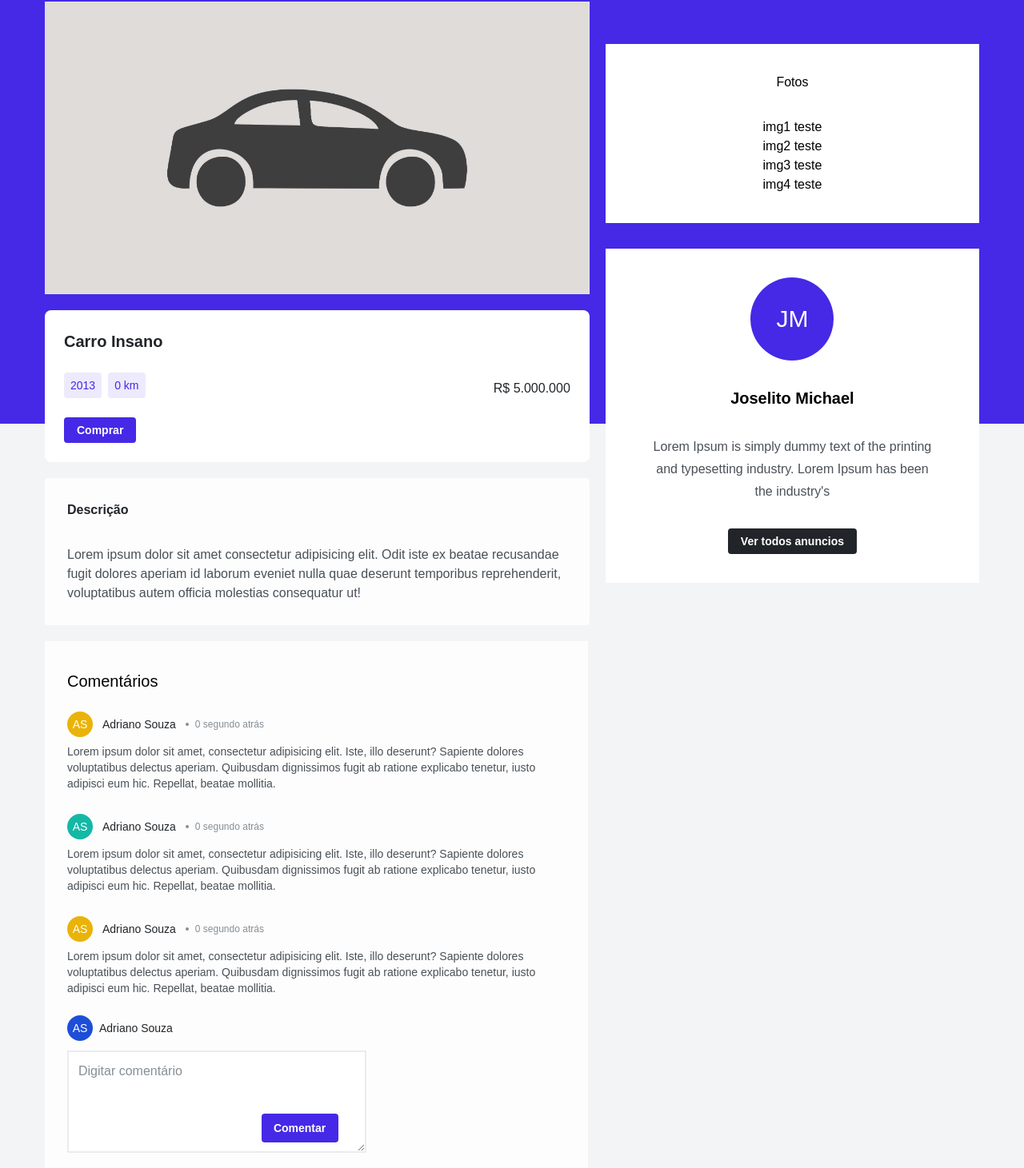
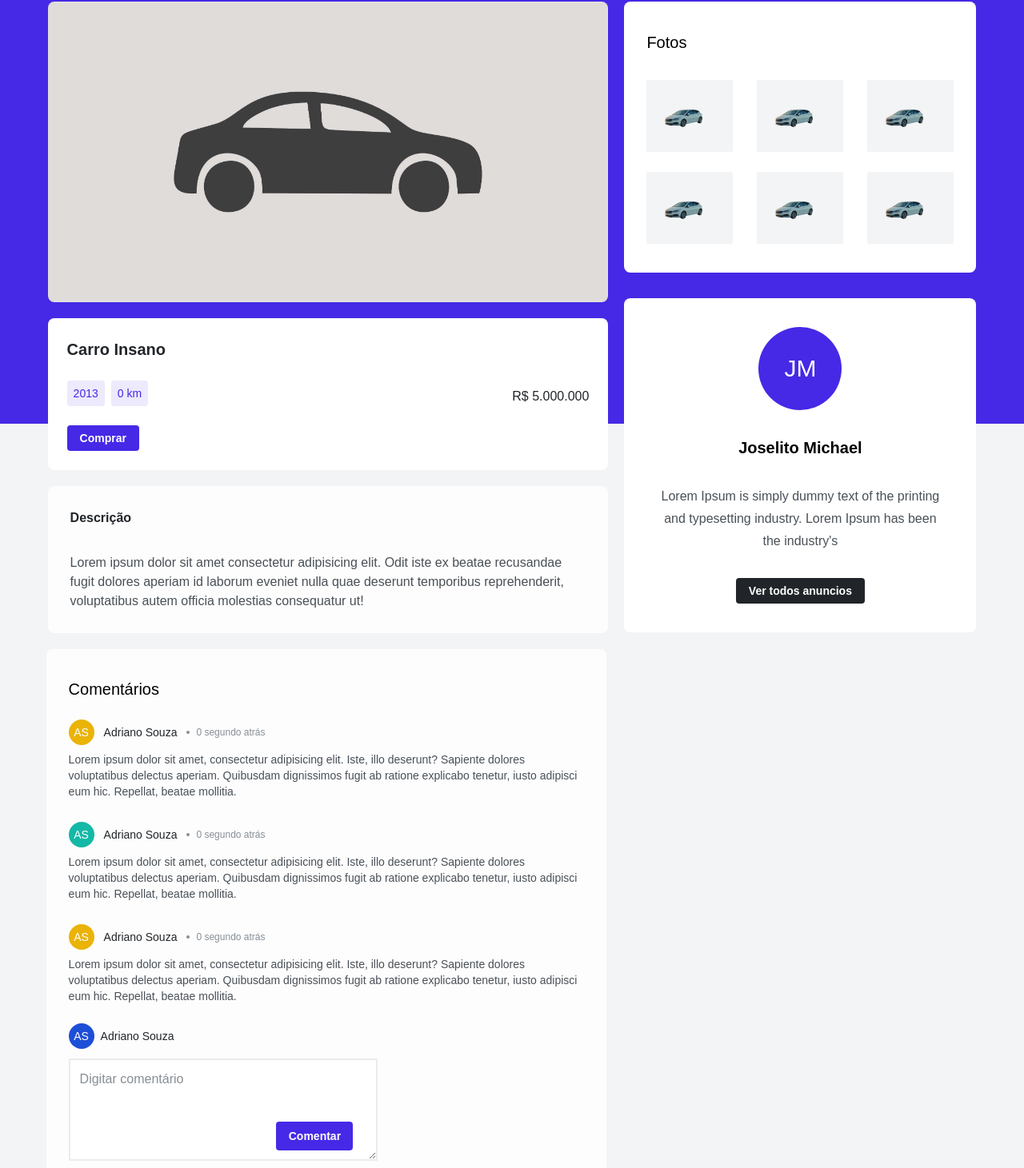
Before and after one commit to GustavoGussoni/motor_shop_front-end, a React (Vite) app: page /product in a window 1280 px wide. Shown: the part 96-1557 px from the top of the page at 80% size. Built offline with nearby package versions, Linux system fonts and the light colour scheme.

Commit message:
fix: products page, car image component

```diff
--- a/src/Components/Aside/CarImages/index.tsx
+++ b/src/Components/Aside/CarImages/index.tsx
@@ -1,12 +1,28 @@
+import img from "../../../Assets/EXTERIOR-frontSidePilotNear-1653845164710-removebg-preview 1.png";
+
 export const CarImages = () => {
   return (
-    <aside className="bg-white flex flex-col items-center gap-8 w-full py-[40px] px-[28px] sm:px-[44px] sm:py-[36px] h-auto sm:flex sm:items-center sm:justify-center">
-      <h1>Fotos</h1>
-      <div>
-        <div>img1 teste</div>
-        <div>img2 teste</div>
-        <div>img3 teste</div>
-        <div>img4 teste</div>
+    <aside className="bg-white rounded-2 flex flex-col items-center gap-8 w-full py-[40px] px-[28px] sm:py-[36px] h-auto sm:flex sm:items-center sm:justify-center">
+      <h1 className="self-start text-heading-6">Fotos</h1>
+      <div className="flex flex-wrap items-center gap-y-[25px] justify-between">
+        <div className="bg-gray-100 flex items-center w-full min-w-[90px] h-[90px] max-w-[108px] max-h-[108px]">
+          <img src={img} alt="Imagem carro" className="object-cover" />
+        </div>
+        <div className="bg-gray-100 flex items-center w-full min-w-[90px] h-[90px] max-w-[108px] max-h-[108px]">
+          <img src={img} alt="Imagem carro" className="object-cover" />
+        </div>
+        <div className="bg-gray-100 flex items-center w-full min-w-[90px] h-[90px] max-w-[108px] max-h-[108px]">
+          <img src={img} alt="Imagem carro" className="object-cover" />
+        </div>
+        <div className="bg-gray-100 flex items-center w-full min-w-[90px] h-[90px] max-w-[108px] max-h-[108px]">
+          <img src={img} alt="Imagem carro" className="object-cover" />
+        </div>
+        <div className="bg-gray-100 flex items-center w-full min-w-[90px] h-[90px] max-w-[108px] max-h-[108px]">
+          <img src={img} alt="Imagem carro" className="object-cover" />
+        </div>
+        <div className="bg-gray-100 flex items-center w-full min-w-[90px] h-[90px] max-w-[108px] max-h-[108px]">
+          <img src={img} alt="Imagem carro" className="object-cover" />
+        </div>
       </div>
     </aside>
   );
--- a/src/Components/Aside/Profile/index.tsx
+++ b/src/Components/Aside/Profile/index.tsx
@@ -11,7 +11,7 @@ export const AsideProfile = () => {
     profileImage: null,
   };
   return (
-    <aside className="bg-white flex flex-col items-center gap-8 w-full py-[40px] px-[28px] sm:px-[44px] sm:py-[36px] h-auto sm:flex sm:items-center sm:justify-center">
+    <aside className="bg-white flex flex-col items-center gap-8 w-full py-[40px] rounded-2 px-[28px] sm:py-[36px] h-auto sm:flex sm:items-center sm:justify-center">
       <div className="w-[104px] h-[104px] flex items-center justify-center rounded-full bg-brand-1 text-3xl text-white-fixed">
         {userTest.profileImage
           ? userTest.profileImage
--- a/src/Components/Coments/index.tsx
+++ b/src/Components/Coments/index.tsx
@@ -10,8 +10,8 @@ const user = {
 
 export const Coments = () => {
   return (
-    <section className="bg-transparent w-full rounded gap-6 pr-0 sm:pr-9 pl-0 px-9 flex flex-col">
-      <div className="flex flex-col gap-6 bg-grey-10 px-7 py-9 w-[100%] sm:w-[60%]">
+    <section className="bg-transparent w-full gap-6 pr-0 pl-0 px-9 flex mb-5 flex-col">
+      <div className="flex flex-col gap-6  rounded-2 bg-grey-10 px-7 py-9 w-[100%]">
         <h2 className="text-xl">Comentários</h2>
         <ul className="flex flex-col gap-7">
           <CardComents user={user} />
--- a/src/Components/DescriptionProduct/index.tsx
+++ b/src/Components/DescriptionProduct/index.tsx
@@ -1,6 +1,6 @@
 export const DescriptionProduct = () => {
   return (
-    <div className="m-auto sm:m-auto md:m-auto w-[100%] h-[auto] md:w-[100%] bg-grey-10 rounded-1 ">
+    <div className="m-auto sm:m-auto md:m-auto w-[100%] h-[auto] md:w-[100%] bg-grey-10 rounded-2 ">
       <div className=" h-auto w-full p-[28px]">
         <h2 className="text-grey-1 font-600">Descrição</h2>
         <div className="w=[295px] md:w-[100%] h-auto mt-[32px]">
--- a/src/Components/ImageProduct/index.tsx
+++ b/src/Components/ImageProduct/index.tsx
@@ -2,7 +2,7 @@ export const ImageProduct = () => {
   return (
     <figure>
       <img
-        className="object-cover"
+        className="object-cover rounded-2"
         src="../../../src/Assets/default-car.jpg"
         alt=""
       />
--- a/src/Contexts/AuthContext/index.tsx
+++ b/src/Contexts/AuthContext/index.tsx
@@ -26,6 +26,7 @@ export const AuthProvider = ({ children }: iAuthProviderProps) => {
       setLoading(true);
       const request = await api.post("users", data);
       setUser(request.data);
+      navigate("/login");
       return request.data;
     } catch (error) {
       console.log(error);
--- a/src/Pages/Product/index.tsx
+++ b/src/Pages/Product/index.tsx
@@ -13,20 +13,23 @@ export const Product = () => {
       <Header />
       <div className="relative z-[1] bg-brand-1 h-[35rem]" />
       <div className="bg-gray-100 absolute top-[78px] w-full">
-        <main className="px-14 w-full flex items-center justify-center sm:justify-between flex-col sm:flex-row">
-          <section className="z-[1] flex flex-col sm:w-[60%] gap-5 self-center ">
+        <main className="px-14 w-full flex items-center justify-center sm:justify-center flex-col sm:flex-row">
+          <section className="z-[1] flex flex-col max-w-[752px] sm:w-[60%] gap-5 self-start ">
             <ImageProduct />
             <TitleProduct />
             <DescriptionProduct />
           </section>
-          <section className="flex gap-8 flex-col justify-end z-[1] sm:w-full sm:max-w-[40%]">
+          <section className="flex gap-8 flex-col justify-end self-start z-[1] sm:w-[40%] sm:max-w-[440px]">
             <CarImages />
             <AsideProfile />
           </section>
         </main>
-        <section className="bg-gray-100 w-full px-14">
-          <Coments />
-        </section>
+        <div className="px-14 w-full flex items-center gap-[1.5rem] justify-center sm:justify-center flex-col sm:flex-row">
+          <section className="z-[1] flex flex-col max-w-[752px] sm:w-[60%] gap-5 self-start ">
+            <Coments />
+          </section>
+          <section className="flex gap-8 flex-col justify-end self-start z-[1] sm:w-[40%] sm:max-w-[440px]"></section>
+        </div>
         <Footer />
       </div>
     </div>
```
Also changed, not shown: src/Assets/EXTERIOR-frontSidePilotNear-1653845164710-removebg-preview 1.png (added).
